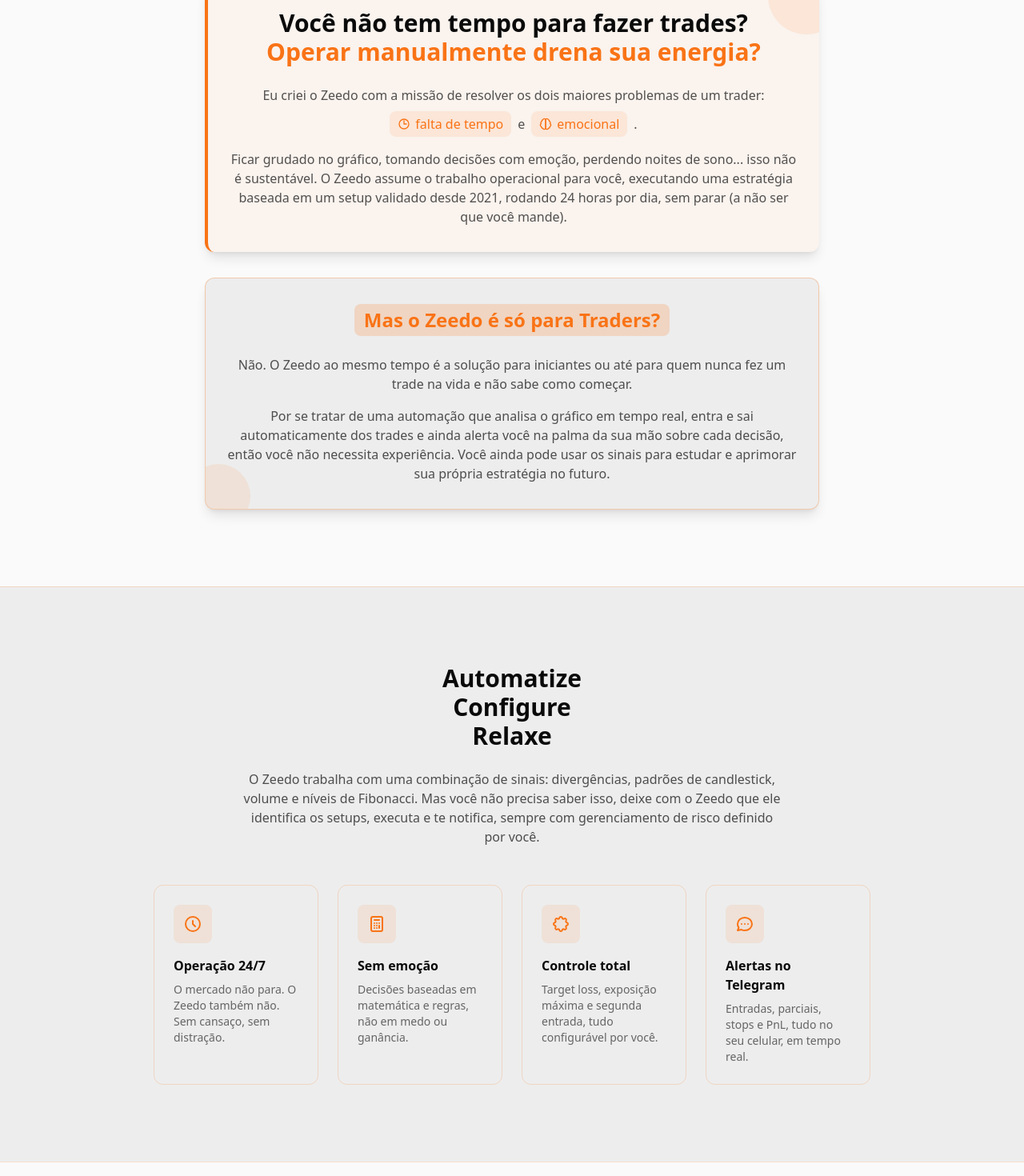
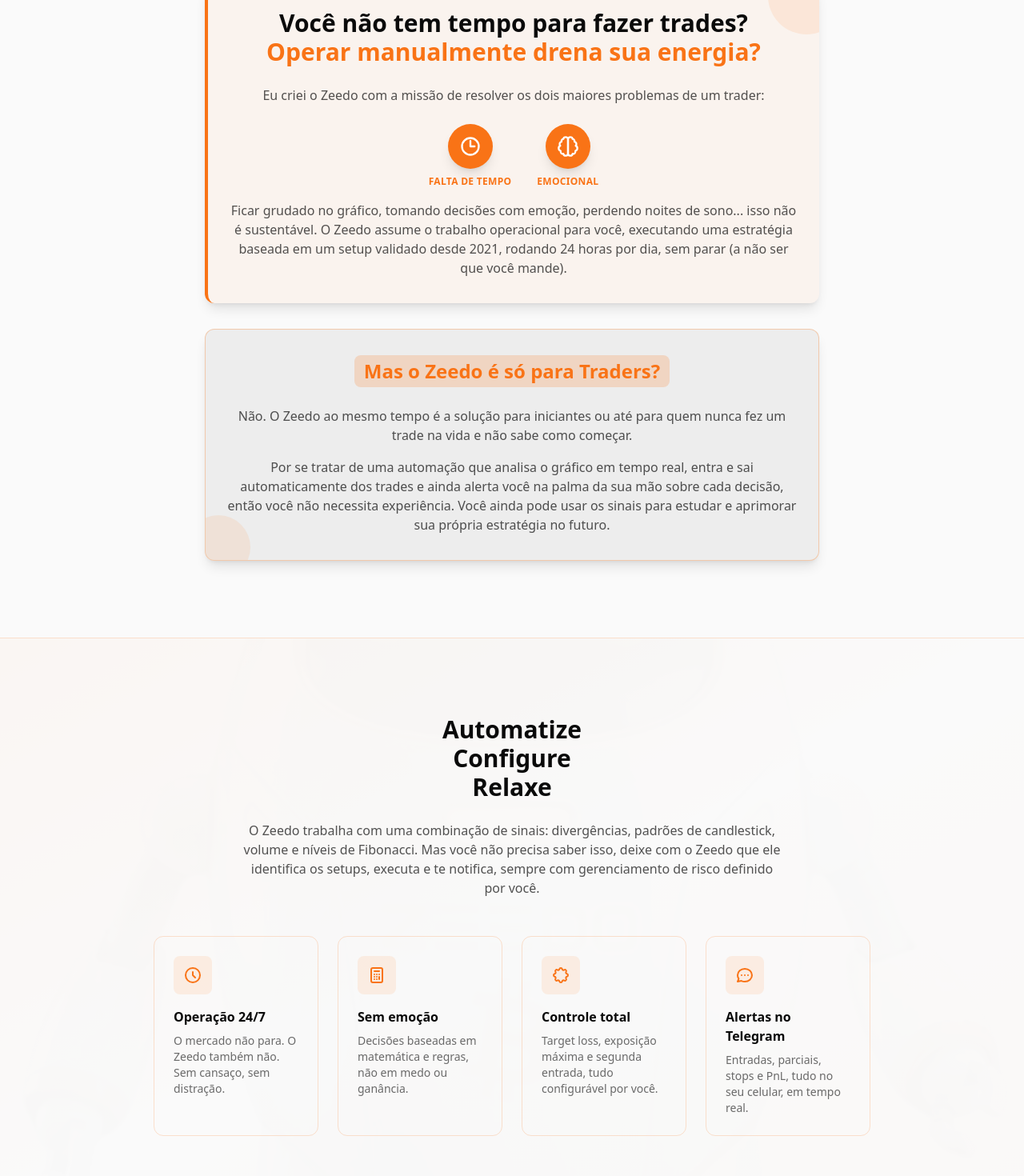
Before and after one commit to ZeedoBot/zeedo_vps, a Next.js app in the folder frontend/: page /acesso-antecipado in a window 1280 px wide. Shown: the part 780-2250 px from the top of the page at 80% size. Built offline with nearby package versions, Linux system fonts and the light colour scheme; no server answers.

Commit message:
ajustes básicos pagina de vendas layout

```diff
--- a/frontend/app/acesso-antecipado/page.tsx
+++ b/frontend/app/acesso-antecipado/page.tsx
@@ -362,24 +362,28 @@
                   <br />
                   <span className="text-zeedo-orange">Operar manualmente drena sua energia?</span>
                 </h2>
-                <p className="mt-6 flex flex-wrap items-center justify-center gap-x-2 gap-y-2 text-zeedo-black/70 dark:text-zeedo-white/70">
-                  Eu criei o Zeedo com a missão de resolver os dois maiores problemas de um trader:{" "}
-                  <span className="inline-flex items-center gap-1.5 rounded-lg bg-zeedo-orange/10 px-2.5 py-1 font-medium text-zeedo-orange dark:bg-zeedo-orange/20">
-                    <svg className="h-4 w-4 shrink-0" fill="none" viewBox="0 0 24 24" strokeWidth={2} stroke="currentColor" strokeLinecap="round" strokeLinejoin="round">
-                      <path d="M12 6v6h4.5m4.5 0a9 9 0 1 1-18 0 9 9 0 0 1 18 0Z" />
-                    </svg>
-                    falta de tempo
-                  </span>
-                  {" "}e{" "}
-                  <span className="inline-flex items-center gap-1.5 rounded-lg bg-zeedo-orange/10 px-2.5 py-1 font-medium text-zeedo-orange dark:bg-zeedo-orange/20">
-                    <svg className="h-4 w-4 shrink-0" fill="none" viewBox="0 0 24 24" strokeWidth={2} stroke="currentColor" strokeLinecap="round" strokeLinejoin="round">
-                      <path d="M9.5 2A2.5 2.5 0 0 1 12 4.5v15a2.5 2.5 0 0 1-4.96.44 2.5 2.5 0 0 1-2.96-3.08 3 3 0 0 1-.34-5.58 2.5 2.5 0 0 1 1.32-4.24 2.5 2.5 0 0 1 1.98-3A2.5 2.5 0 0 1 9.5 2Z" />
-                      <path d="M14.5 2A2.5 2.5 0 0 0 12 4.5v15a2.5 2.5 0 0 0 4.96.44 2.5 2.5 0 0 0 2.96-3.08 3 3 0 0 0 .34-5.58 2.5 2.5 0 0 0-1.32-4.24 2.5 2.5 0 0 0-1.98-3A2.5 2.5 0 0 0 14.5 2Z" />
-                    </svg>
-                    emocional
-                  </span>
-                  .
+                <p className="mt-6 text-zeedo-black/70 dark:text-zeedo-white/70">
+                  Eu criei o Zeedo com a missão de resolver os dois maiores problemas de um trader:
                 </p>
+                <div className="mt-6 flex flex-wrap items-center justify-center gap-8">
+                  <div className="flex flex-col items-center gap-2">
+                    <div className="flex h-14 w-14 shrink-0 items-center justify-center rounded-full bg-zeedo-orange shadow-lg">
+                      <svg className="h-7 w-7 text-white" fill="none" viewBox="0 0 24 24" strokeWidth={2} stroke="currentColor" strokeLinecap="round" strokeLinejoin="round">
+                        <path d="M12 6v6h4.5m4.5 0a9 9 0 1 1-18 0 9 9 0 0 1 18 0Z" />
+                      </svg>
+                    </div>
+                    <span className="text-xs font-semibold uppercase tracking-wide text-zeedo-orange">FALTA DE TEMPO</span>
+                  </div>
+                  <div className="flex flex-col items-center gap-2">
+                    <div className="flex h-14 w-14 shrink-0 items-center justify-center rounded-full bg-zeedo-orange shadow-lg">
+                      <svg className="h-7 w-7 text-white" fill="none" viewBox="0 0 24 24" strokeWidth={2} stroke="currentColor" strokeLinecap="round" strokeLinejoin="round">
+                        <path d="M9.5 2A2.5 2.5 0 0 1 12 4.5v15a2.5 2.5 0 0 1-4.96.44 2.5 2.5 0 0 1-2.96-3.08 3 3 0 0 1-.34-5.58 2.5 2.5 0 0 1 1.32-4.24 2.5 2.5 0 0 1 1.98-3A2.5 2.5 0 0 1 9.5 2Z" />
+                        <path d="M14.5 2A2.5 2.5 0 0 0 12 4.5v15a2.5 2.5 0 0 0 4.96.44 2.5 2.5 0 0 0 2.96-3.08 3 3 0 0 0 .34-5.58 2.5 2.5 0 0 0-1.32-4.24 2.5 2.5 0 0 0-1.98-3A2.5 2.5 0 0 0 14.5 2Z" />
+                      </svg>
+                    </div>
+                    <span className="text-xs font-semibold uppercase tracking-wide text-zeedo-orange">EMOCIONAL</span>
+                  </div>
+                </div>
                 <p className="mt-4 text-zeedo-black/70 dark:text-zeedo-white/70">
                   Ficar grudado no gráfico, tomando decisões com emoção, perdendo noites de sono... isso não é sustentável. O Zeedo assume o trabalho operacional para você, executando uma estratégia baseada em um setup validado desde 2021, rodando 24 horas por dia, sem parar (a não ser que você mande).
                 </p>
@@ -413,14 +417,25 @@
 
         {/* Solução */}
         <motion.section
-          className="border-t border-zeedo-orange/20 bg-zeedo-black/5 dark:bg-white/5 px-4 py-16 sm:py-24"
+          className="relative overflow-hidden border-t border-zeedo-orange/20 px-4 py-16 sm:py-24"
           initial="hidden"
           whileInView="visible"
           viewport={{ once: true, margin: "-80px" }}
           variants={fadeUp}
           transition={{ duration: 0.5 }}
         >
-          <div className="mx-auto max-w-4xl">
+          <div className="absolute inset-0">
+            <Image
+              src="/zeedo-robot.png"
+              alt=""
+              fill
+              sizes="100vw"
+              className="object-cover opacity-[0.04] dark:opacity-[0.06]"
+            />
+            <div className="absolute inset-0 bg-gradient-to-br from-zeedo-orange/15 via-transparent to-zeedo-orange/5 dark:from-zeedo-orange/12 dark:via-transparent dark:to-zeedo-orange/5" />
+            <div className="absolute inset-0 bg-zeedo-white/80 dark:bg-zeedo-black/70" />
+          </div>
+          <div className="relative z-10 mx-auto max-w-4xl">
             <h2 className="text-center text-2xl font-bold sm:text-3xl">
               Automatize
               <br />
@@ -498,14 +513,25 @@
 
         {/* Bônus */}
         <motion.section
-          className="border-t border-zeedo-orange/20 bg-zeedo-orange/5 dark:bg-zeedo-orange/10 px-4 py-16 sm:py-24"
+          className="relative overflow-hidden border-t border-zeedo-orange/20 px-4 py-16 sm:py-24"
           initial="hidden"
           whileInView="visible"
           viewport={{ once: true, margin: "-80px" }}
           variants={fadeUp}
           transition={{ duration: 0.5 }}
         >
-          <div className="mx-auto max-w-3xl">
+          <div className="absolute inset-0">
+            <Image
+              src="/zeedo-robot.png"
+              alt=""
+              fill
+              sizes="100vw"
+              className="object-cover opacity-[0.06] dark:opacity-[0.08]"
+            />
+            <div className="absolute inset-0 bg-gradient-to-br from-zeedo-orange/25 via-zeedo-orange/10 to-transparent dark:from-zeedo-orange/20 dark:via-zeedo-orange/8 dark:to-transparent" />
+            <div className="absolute inset-0 bg-zeedo-white/70 dark:bg-zeedo-black/65" />
+          </div>
+          <div className="relative z-10 mx-auto max-w-3xl">
             <h2 className="text-center text-2xl font-bold sm:text-3xl text-zeedo-orange">
               Bônus!
             </h2>
@@ -645,14 +671,25 @@
 
         {/* CTA final com formulário */}
         <motion.section
-          className="border-t border-zeedo-orange/20 bg-zeedo-orange/5 dark:bg-zeedo-orange/10 px-4 py-20 sm:py-28"
+          className="relative overflow-hidden border-t border-zeedo-orange/20 px-4 py-20 sm:py-28"
           initial="hidden"
           whileInView="visible"
           viewport={{ once: true, margin: "-80px" }}
           variants={fadeUp}
           transition={{ duration: 0.5 }}
         >
-          <div className="mx-auto max-w-2xl text-center">
+          <div className="absolute inset-0">
+            <Image
+              src="/zeedo-robot.png"
+              alt=""
+              fill
+              sizes="100vw"
+              className="object-cover opacity-[0.06] dark:opacity-[0.08]"
+            />
+            <div className="absolute inset-0 bg-gradient-to-br from-zeedo-orange/25 via-zeedo-orange/10 to-transparent dark:from-zeedo-orange/20 dark:via-zeedo-orange/8 dark:to-transparent" />
+            <div className="absolute inset-0 bg-zeedo-white/70 dark:bg-zeedo-black/65" />
+          </div>
+          <div className="relative z-10 mx-auto max-w-2xl text-center">
             <h2 className="text-3xl font-bold sm:text-4xl">
               Pronto para deixar o Zeedo trabalhar por você?
             </h2>
--- a/frontend/app/bot/page.tsx
+++ b/frontend/app/bot/page.tsx
@@ -305,24 +305,28 @@
                   <br />
                   <span className="text-zeedo-orange">Operar manualmente drena sua energia?</span>
                 </h2>
-                <p className="mt-6 flex flex-wrap items-center justify-center gap-x-2 gap-y-2 text-zeedo-black/70 dark:text-zeedo-white/70">
-                  Eu criei o Zeedo com a missão de resolver os dois maiores problemas de um trader:{" "}
-                  <span className="inline-flex items-center gap-1.5 rounded-lg bg-zeedo-orange/10 px-2.5 py-1 font-medium text-zeedo-orange dark:bg-zeedo-orange/20">
-                    <svg className="h-4 w-4 shrink-0" fill="none" viewBox="0 0 24 24" strokeWidth={2} stroke="currentColor" strokeLinecap="round" strokeLinejoin="round">
-                      <path d="M12 6v6h4.5m4.5 0a9 9 0 1 1-18 0 9 9 0 0 1 18 0Z" />
-                    </svg>
-                    falta de tempo
-                  </span>
-                  {" "}e{" "}
-                  <span className="inline-flex items-center gap-1.5 rounded-lg bg-zeedo-orange/10 px-2.5 py-1 font-medium text-zeedo-orange dark:bg-zeedo-orange/20">
-                    <svg className="h-4 w-4 shrink-0" fill="none" viewBox="0 0 24 24" strokeWidth={2} stroke="currentColor" strokeLinecap="round" strokeLinejoin="round">
-                      <path d="M9.5 2A2.5 2.5 0 0 1 12 4.5v15a2.5 2.5 0 0 1-4.96.44 2.5 2.5 0 0 1-2.96-3.08 3 3 0 0 1-.34-5.58 2.5 2.5 0 0 1 1.32-4.24 2.5 2.5 0 0 1 1.98-3A2.5 2.5 0 0 1 9.5 2Z" />
-                      <path d="M14.5 2A2.5 2.5 0 0 0 12 4.5v15a2.5 2.5 0 0 0 4.96.44 2.5 2.5 0 0 0 2.96-3.08 3 3 0 0 0 .34-5.58 2.5 2.5 0 0 0-1.32-4.24 2.5 2.5 0 0 0-1.98-3A2.5 2.5 0 0 0 14.5 2Z" />
-                    </svg>
-                    emocional
-                  </span>
-                  .
+                <p className="mt-6 text-zeedo-black/70 dark:text-zeedo-white/70">
+                  Eu criei o Zeedo com a missão de resolver os dois maiores problemas de um trader:
                 </p>
+                <div className="mt-6 flex flex-wrap items-center justify-center gap-8">
+                  <div className="flex flex-col items-center gap-2">
+                    <div className="flex h-14 w-14 shrink-0 items-center justify-center rounded-full bg-zeedo-orange shadow-lg">
+                      <svg className="h-7 w-7 text-white" fill="none" viewBox="0 0 24 24" strokeWidth={2} stroke="currentColor" strokeLinecap="round" strokeLinejoin="round">
+                        <path d="M12 6v6h4.5m4.5 0a9 9 0 1 1-18 0 9 9 0 0 1 18 0Z" />
+                      </svg>
+                    </div>
+                    <span className="text-xs font-semibold uppercase tracking-wide text-zeedo-orange">FALTA DE TEMPO</span>
+                  </div>
+                  <div className="flex flex-col items-center gap-2">
+                    <div className="flex h-14 w-14 shrink-0 items-center justify-center rounded-full bg-zeedo-orange shadow-lg">
+                      <svg className="h-7 w-7 text-white" fill="none" viewBox="0 0 24 24" strokeWidth={2} stroke="currentColor" strokeLinecap="round" strokeLinejoin="round">
+                        <path d="M9.5 2A2.5 2.5 0 0 1 12 4.5v15a2.5 2.5 0 0 1-4.96.44 2.5 2.5 0 0 1-2.96-3.08 3 3 0 0 1-.34-5.58 2.5 2.5 0 0 1 1.32-4.24 2.5 2.5 0 0 1 1.98-3A2.5 2.5 0 0 1 9.5 2Z" />
+                        <path d="M14.5 2A2.5 2.5 0 0 0 12 4.5v15a2.5 2.5 0 0 0 4.96.44 2.5 2.5 0 0 0 2.96-3.08 3 3 0 0 0 .34-5.58 2.5 2.5 0 0 0-1.32-4.24 2.5 2.5 0 0 0-1.98-3A2.5 2.5 0 0 0 14.5 2Z" />
+                      </svg>
+                    </div>
+                    <span className="text-xs font-semibold uppercase tracking-wide text-zeedo-orange">EMOCIONAL</span>
+                  </div>
+                </div>
                 <p className="mt-4 text-zeedo-black/70 dark:text-zeedo-white/70">
                   Ficar grudado no gráfico, tomando decisões com emoção, perdendo noites de sono... isso não é sustentável. O Zeedo assume o trabalho operacional para você, executando uma estratégia baseada em um setup validado desde 2021, rodando 24 horas por dia, sem parar (a não ser que você mande).
                 </p>
@@ -356,14 +360,25 @@
 
         {/* Solução */}
         <motion.section
-          className="border-t border-zeedo-orange/20 bg-zeedo-black/5 dark:bg-white/5 px-4 py-16 sm:py-24"
+          className="relative overflow-hidden border-t border-zeedo-orange/20 px-4 py-16 sm:py-24"
           initial="hidden"
           whileInView="visible"
           viewport={{ once: true, margin: "-80px" }}
           variants={fadeUp}
           transition={{ duration: 0.5 }}
         >
-          <div className="mx-auto max-w-4xl">
+          <div className="absolute inset-0">
+            <Image
+              src="/zeedo-robot.png"
+              alt=""
+              fill
+              sizes="100vw"
+              className="object-cover opacity-[0.04] dark:opacity-[0.06]"
+            />
+            <div className="absolute inset-0 bg-gradient-to-br from-zeedo-orange/15 via-transparent to-zeedo-orange/5 dark:from-zeedo-orange/12 dark:via-transparent dark:to-zeedo-orange/5" />
+            <div className="absolute inset-0 bg-zeedo-white/80 dark:bg-zeedo-black/70" />
+          </div>
+          <div className="relative z-10 mx-auto max-w-4xl">
             <h2 className="text-center text-2xl font-bold sm:text-3xl">
               Automatize
               <br />
@@ -441,14 +456,25 @@
 
         {/* Bônus */}
         <motion.section
-          className="border-t border-zeedo-orange/20 bg-zeedo-orange/5 dark:bg-zeedo-orange/10 px-4 py-16 sm:py-24"
+          className="relative overflow-hidden border-t border-zeedo-orange/20 px-4 py-16 sm:py-24"
           initial="hidden"
           whileInView="visible"
           viewport={{ once: true, margin: "-80px" }}
           variants={fadeUp}
           transition={{ duration: 0.5 }}
         >
-          <div className="mx-auto max-w-3xl">
+          <div className="absolute inset-0">
+            <Image
+              src="/zeedo-robot.png"
+              alt=""
+              fill
+              sizes="100vw"
+              className="object-cover opacity-[0.06] dark:opacity-[0.08]"
+            />
+            <div className="absolute inset-0 bg-gradient-to-br from-zeedo-orange/25 via-zeedo-orange/10 to-transparent dark:from-zeedo-orange/20 dark:via-zeedo-orange/8 dark:to-transparent" />
+            <div className="absolute inset-0 bg-zeedo-white/70 dark:bg-zeedo-black/65" />
+          </div>
+          <div className="relative z-10 mx-auto max-w-3xl">
             <h2 className="text-center text-2xl font-bold sm:text-3xl text-zeedo-orange">
               Bônus!
             </h2>
@@ -703,14 +729,25 @@
 
         {/* CTA final */}
         <motion.section
-          className="border-t border-zeedo-orange/20 bg-zeedo-orange/5 dark:bg-zeedo-orange/10 px-4 py-20 sm:py-28"
+          className="relative overflow-hidden border-t border-zeedo-orange/20 px-4 py-20 sm:py-28"
           initial="hidden"
           whileInView="visible"
           viewport={{ once: true, margin: "-80px" }}
           variants={fadeUp}
           transition={{ duration: 0.5 }}
         >
-          <div className="mx-auto max-w-2xl text-center">
+          <div className="absolute inset-0">
+            <Image
+              src="/zeedo-robot.png"
+              alt=""
+              fill
+              sizes="100vw"
+              className="object-cover opacity-[0.06] dark:opacity-[0.08]"
+            />
+            <div className="absolute inset-0 bg-gradient-to-br from-zeedo-orange/25 via-zeedo-orange/10 to-transparent dark:from-zeedo-orange/20 dark:via-zeedo-orange/8 dark:to-transparent" />
+            <div className="absolute inset-0 bg-zeedo-white/70 dark:bg-zeedo-black/65" />
+          </div>
+          <div className="relative z-10 mx-auto max-w-2xl text-center">
             <h2 className="text-3xl font-bold sm:text-4xl">
               Pronto para deixar o Zeedo trabalhar por você?
             </h2>
```
